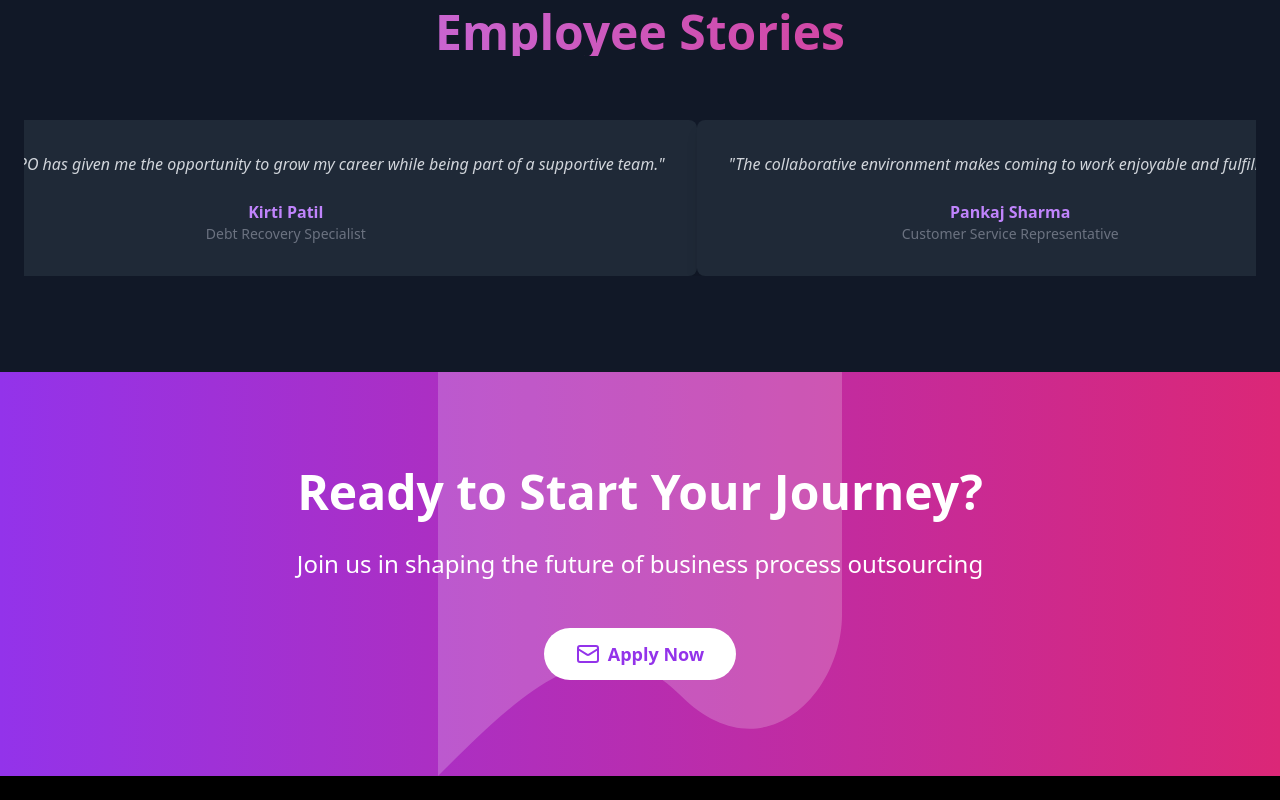
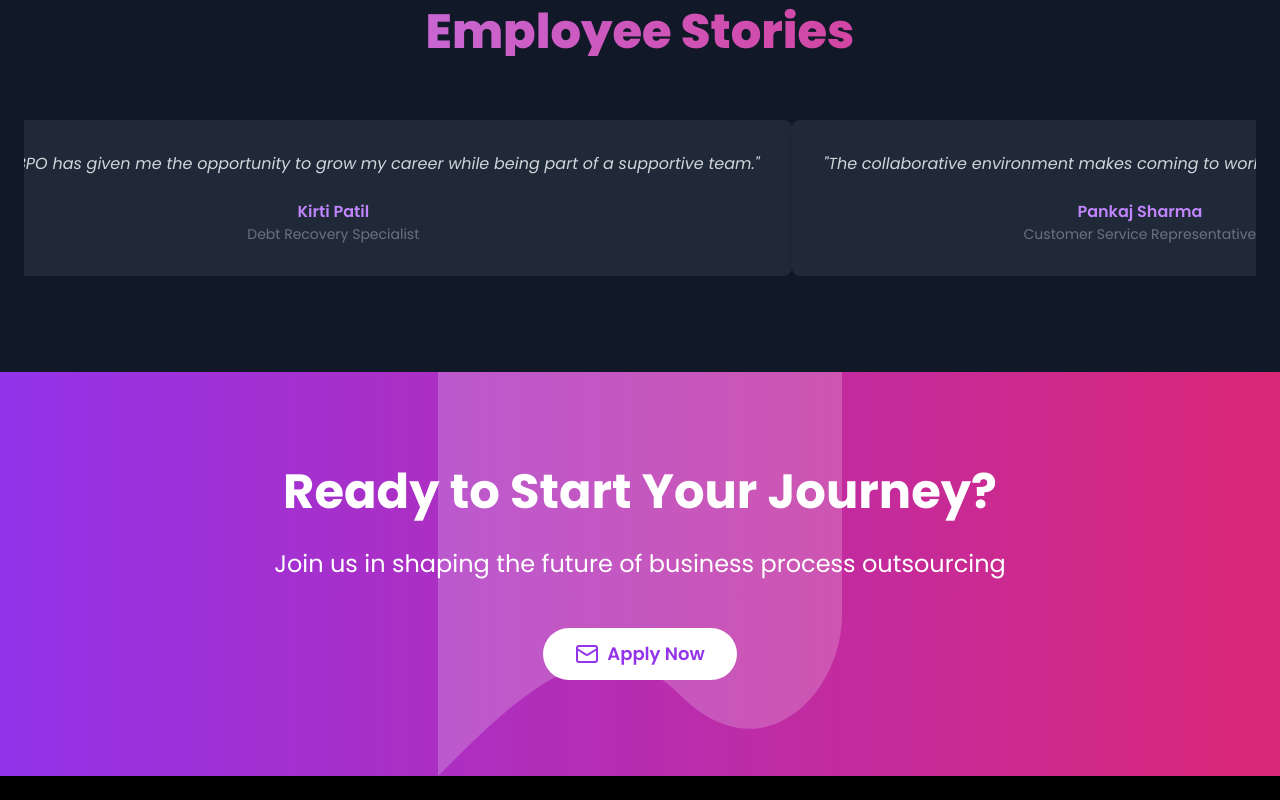
Before and after one commit to Kavit2102/Law-Marshal, a React (Vite) app: page /careers in a window 1280 px wide. Shown: the part 1440-2240 px from the top of the page. Built offline with nearby package versions, Linux system fonts and the light colour scheme.

Commit message:
careers testimonials update

```diff
--- a/src/App.jsx
+++ b/src/App.jsx
@@ -1,4 +1,3 @@
-import { useState } from "react";
 import "./App.css";
 import { BrowserRouter, Route, Routes } from "react-router-dom";
 import Navbar from "./components/navbar";
@@ -11,6 +10,7 @@ import Products from "./pages/products";
 import OurPartnersPage from "./pages/OurPartnersPage";
 import Footer from "./components/home/footer";
 import ScrollToTop from "./ScrollToTop";
+
 function App() {
   return (
     <BrowserRouter>
--- a/src/pages/OurPartnersPage.jsx
+++ b/src/pages/OurPartnersPage.jsx
@@ -103,7 +103,7 @@ const OurPartnersPage = () => {
   );
 
   return (
-    <div className="bg-gradient-to-b from-gray-900 to-gray-800 min-h-screen text-white font-sans">
+    <div className="bg-gradient-to-b from-gray-900 to-gray-800 min-h-screen text-white">
       {/* Hero Section */}
       <section
         id="home"
--- a/src/pages/careers.jsx
+++ b/src/pages/careers.jsx
@@ -3,6 +3,7 @@ import { motion, AnimatePresence } from "framer-motion";
 import { ChevronUp, Users, TrendingUp, Target, Mail, X } from "lucide-react";
 import { Link } from "react-router-dom";
 import Marquee from "react-fast-marquee";
+import { careersTestimonials } from "../../utils/careers";
 
 const CareersPage = () => {
   const [scrollProgress, setScrollProgress] = useState(0);
@@ -27,7 +28,7 @@ const CareersPage = () => {
       initial={{ opacity: 0 }}
       animate={{ opacity: 1 }}
       exit={{ opacity: 0 }}
-      className="fixed inset-0 bg-black bg-opacity-50 flex items-center justify-center z-50"
+      className="fixed inset-0 bg-black bg-opacity-50 flex flex-col items-center justify-center z-50"
       onClick={() => setShowPopup(false)}
     >
       <motion.div
@@ -37,8 +38,10 @@ const CareersPage = () => {
         className="bg-white text-gray-800 p-8 rounded-lg shadow-xl max-w-md w-full mx-4"
         onClick={(e) => e.stopPropagation()}
       >
-        <div className="flex justify-between items-center mb-4">
-          <h3 className="text-2xl font-bold text-purple-600">Apply Now</h3>
+        <div className="flex justify-between items-center w-full mb-4">
+          <h3 className="text-2xl font-bold text-center text-purple-600">
+            Apply Now
+          </h3>
           <button
             onClick={() => setShowPopup(false)}
             className="text-gray-500 hover:text-gray-700"
@@ -46,6 +49,7 @@ const CareersPage = () => {
             <X className="w-6 h-6" />
           </button>
         </div>
+
         <p className="mb-4">
           To apply, please send your resume to{" "}
           <span className="font-semibold">careers@lawmarshalbpo.com</span> along
@@ -68,7 +72,7 @@ const CareersPage = () => {
   );
 
   return (
-    <div className="bg-gradient-to-b from-gray-900 to-purple-900 min-h-screen text-white font-sans">
+    <div className="bg-gradient-to-b from-gray-900 to-purple-900 min-h-screen text-white">
       {/* Hero Section */}
       <section className="h-screen flex items-center justify-center relative overflow-hidden">
         <motion.div
@@ -186,26 +190,7 @@ const CareersPage = () => {
           </motion.h2>
           <div className="flex max-h-fit">
             <Marquee speed={25}>
-              {[
-                {
-                  name: "Kirti Patil",
-                  role: "Debt Recovery Specialist",
-                  quote:
-                    "Law Marshal BPO has given me the opportunity to grow my career while being part of a supportive team.",
-                },
-                {
-                  name: "Pankaj Sharma",
-                  role: "Customer Service Representative",
-                  quote:
-                    "The collaborative environment makes coming to work enjoyable and fulfilling.",
-                },
-                {
-                  name: "Rahul Singh",
-                  role: "Data Analyst",
-                  quote:
-                    "I appreciate the training and development opportunities provided by the company.",
-                },
-              ].map((testimonial, index) => (
+              {careersTestimonials.map((testimonial, index) => (
                 <motion.div
                   key={index}
                   initial={{ opacity: 0, y: 50 }}
@@ -214,7 +199,7 @@ const CareersPage = () => {
                   className="bg-gray-800 rounded-lg p-8 shadow-lg hover:shadow-purple-500/50 transition-shadow duration-300"
                 >
                   <p className="text-gray-300 mb-6 italic">
-                    "{testimonial.quote}"
+                    &#34;{testimonial.quote}&#34;
                   </p>
                   <p className="font-semibold text-purple-400">
                     {testimonial.name}
--- a/src/pages/products.jsx
+++ b/src/pages/products.jsx
@@ -37,9 +37,7 @@ const ProductCard = ({ title, description, icon: Icon }) => {
       <div className="bg-blue-900 rounded-full p-4 w-20 h-20 flex items-center justify-center mb-6">
         <Icon className="w-10 h-10 text-blue-300" />
       </div>
-      <h3 className="text-2xl font-bold mb-4 text-blue-300 font-serif">
-        {title}
-      </h3>
+      <h3 className="text-2xl font-bold mb-4 text-blue-300">{title}</h3>
       <p className="text-gray-400 mb-6 font-light">{description}</p>
       <motion.button
         className="text-blue-300 font-semibold flex items-center group"
@@ -93,7 +91,7 @@ const FeaturedProduct = ({
         >
           <div>
             <div className="mt-6">
-              <h2 className="text-3xl font-bold tracking-tight text-blue-300 font-serif">
+              <h2 className="text-3xl font-bold tracking-tight text-blue-300">
                 {title}
               </h2>
               <p className="mt-4 text-lg text-gray-300 text-justify">
@@ -111,9 +109,9 @@ const FeaturedProduct = ({
             <img
               alt={imageAlt}
               loading="lazy"
-              width={647}
-              height={486}
-              className="w-full rounded-xl shadow-2xl ring-1 ring-black ring-opacity-5 lg:absolute lg:h-full lg:w-auto lg:max-w-none"
+              // width={647}
+              // height={486}
+              className="w-full block mx-auto rounded-xl shadow-2xl ring-1 ring-black ring-opacity-5 lg:absolute lg:h-full lg:w-auto lg:max-w-none"
               style={{ color: "transparent" }}
               src={imageSrc}
             />
@@ -139,8 +137,7 @@ const TechStack = ({ tech }) => (
 const Testimonial = ({ quote, author, company }) => (
   <div className="bg-white p-6 rounded-lg shadow-lg">
     <p className="text-gray-800 italic mb-4">"{quote}"</p>
-    <p className="font-bold text-gray-900">{author}</p>
-    <p className="text-gray-600">{company}</p>
+    <p className="font-bold text-gray-600">{company}</p>
   </div>
 );
 
@@ -168,7 +165,7 @@ const Products = () => {
   };
 
   return (
-    <div className="bg-gray-100 min-h-screen font-sans">
+    <div className="bg-gray-100 min-h-screen">
       {/* Hero Section */}
       <motion.section
         className="bg-blue-900 text-white py-32 min-h-screen px-4 md:px-12 flex items-center justify-center"
@@ -177,7 +174,7 @@ const Products = () => {
         transition={{ duration: 1 }}
       >
         <div className="max-w-4xl mx-auto text-center">
-          <h1 className="text-5xl font-bold mb-8 text-blue-300 font-serif">
+          <h1 className="text-5xl font-bold mb-8 text-blue-300 ">
             Innovative Solutions for Modern Business Challenges
           </h1>
           <p className="text-xl text-gray-300 leading-relaxed mb-8">
@@ -256,7 +253,7 @@ const Products = () => {
       </section>
 
       {/* Testimonials Section */}
-      {/* <section className="bg-gradient-to-br from-blue-900 to-blue-700 py-20 px-4 md:px-12">
+      <section className="bg-gradient-to-br from-blue-900 to-blue-700 py-20 px-4 md:px-12">
         <div className="max-w-7xl mx-auto">
           <motion.div
             className="text-center mb-16"
@@ -287,7 +284,7 @@ const Products = () => {
             </Marquee>
           </div>
         </div>
-      </section> */}
+      </section>
 
       {/* Call to Action Section */}
       <CTASection />
--- /dev/null
+++ b/utils/careers.js
@@ -0,0 +1,20 @@
+export const careersTestimonials = [
+  {
+    name: "Kirti Patil",
+    role: "Debt Recovery Specialist",
+    quote:
+      "Law Marshal BPO has given me the opportunity to grow my career while being part of a supportive team.",
+  },
+  {
+    name: "Pankaj Sharma",
+    role: "Customer Service Representative",
+    quote:
+      "The collaborative environment makes coming to work enjoyable and fulfilling.",
+  },
+  {
+    name: "Rahul Singh",
+    role: "Data Analyst",
+    quote:
+      "I appreciate the training and development opportunities provided by the company.",
+  },
+];
--- a/utils/products.js
+++ b/utils/products.js
@@ -4,34 +4,41 @@ export const testimonials = [
     quote:
       "Law Marshal BPO's solutions have significantly improved our debt recovery rates.",
     author: "Kirti Patil",
-    company: "XYZ Financial Services",
+    company: "Bank Of Baroda",
   },
   {
     id: 2,
     quote:
       "The customer service tools provided by Law Marshal BPO have transformed our client interactions.",
     author: "Pankaj Sharma",
-    company: "ABC Corporation",
+    company: "Axis Bank",
   },
   {
     id: 3,
     quote:
-      "Law Marshal BPO's solutions have significantly improved our debt recovery rates.",
+      "We've seen a remarkable increase in efficiency since partnering with Law Marshal BPO.",
     author: "Rahul Singh",
-    company: "XYZ Financial Services",
+    company: "Bajaj Finance",
   },
-  //   {
-  //     id: 4,
-  //     quote:
-  //       "Law Marshal BPO's solutions have significantly improved our debt recovery rates.",
-  //     author: "Jane Doe",
-  //     company: "XYZ Financial Services",
-  //   },
-  //   {
-  //     id: 5,
-  //     quote:
-  //       "Law Marshal BPO's solutions have significantly improved our debt recovery rates.",
-  //     author: "Jane Doe",
-  //     company: "XYZ Financial Services",
-  //   },
+  {
+    id: 4,
+    quote:
+      "Law Marshal BPO's innovative approach has streamlined our debt collection process.",
+    author: "Jane Doe",
+    company: "Muthoot Finance",
+  },
+  {
+    id: 5,
+    quote:
+      "The tailored solutions from Law Marshal BPO have exceeded our expectations in improving recovery rates.",
+    author: "Jane Doe",
+    company: "Hinduja Leyland Finance",
+  },
+  {
+    id: 6,
+    quote:
+      "Law Marshal BPO's expertise has been instrumental in optimizing our financial operations.",
+    author: "Jane Doe",
+    company: "IARC Finance",
+  },
 ];
```
